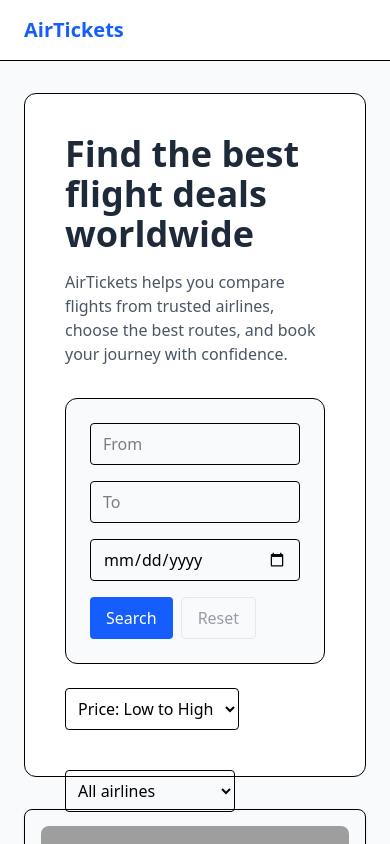
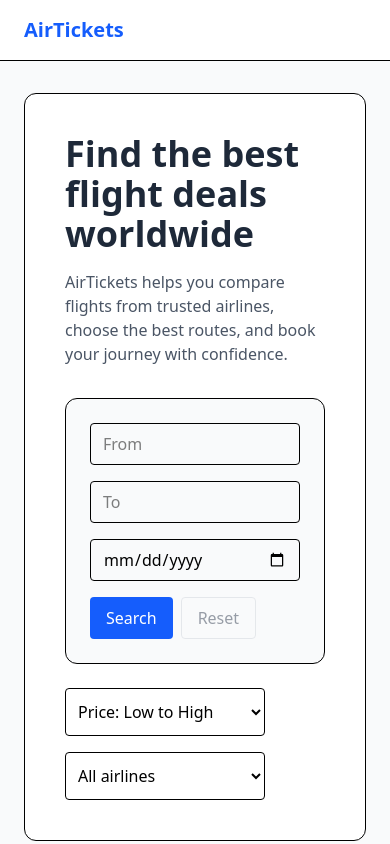
Before and after one commit to DmitriiM1/air-tickets-web, a React (Vite) app in the folder air-tickets-web/: page /#/ in a window 390 px wide. Shown: the top 844 px of the page. Built offline with nearby package versions, Linux system fonts and the light colour scheme; grey boxes are pictures that could not be loaded.

Commit message:
fix - fix mobile layout

```diff
--- a/air-tickets-web/src/pages/SearchPage.tsx
+++ b/air-tickets-web/src/pages/SearchPage.tsx
@@ -158,11 +158,11 @@ export default function SearchPage() {
           </div>
         </div>
 
-        <div className="flex flex-wrap gap-10 h-12">
+        <div className="grid grid-cols-1 sm:grid-cols-2 gap-4">
           <select
             value={sortOrder}
             onChange={e => setSortOrder(e.target.value as 'asc' | 'desc')}
-            className="border p-2 rounded"
+            className="border p-2 rounded w-50 h-12"
           >
             <option value="asc">Price: Low to High</option>
             <option value="desc">Price: High to Low</option>
@@ -171,7 +171,7 @@ export default function SearchPage() {
           <select
             value={airlineFilter}
             onChange={e => setAirlineFilter(e.target.value)}
-            className="border p-2 rounded"
+            className="border p-2 rounded w-50 h-12"
           >
             <option value="all">All airlines</option>
             {airlines.map(a => (
```
Also changed, not shown: 1 other file (tests, documents, lock files or other folders).
